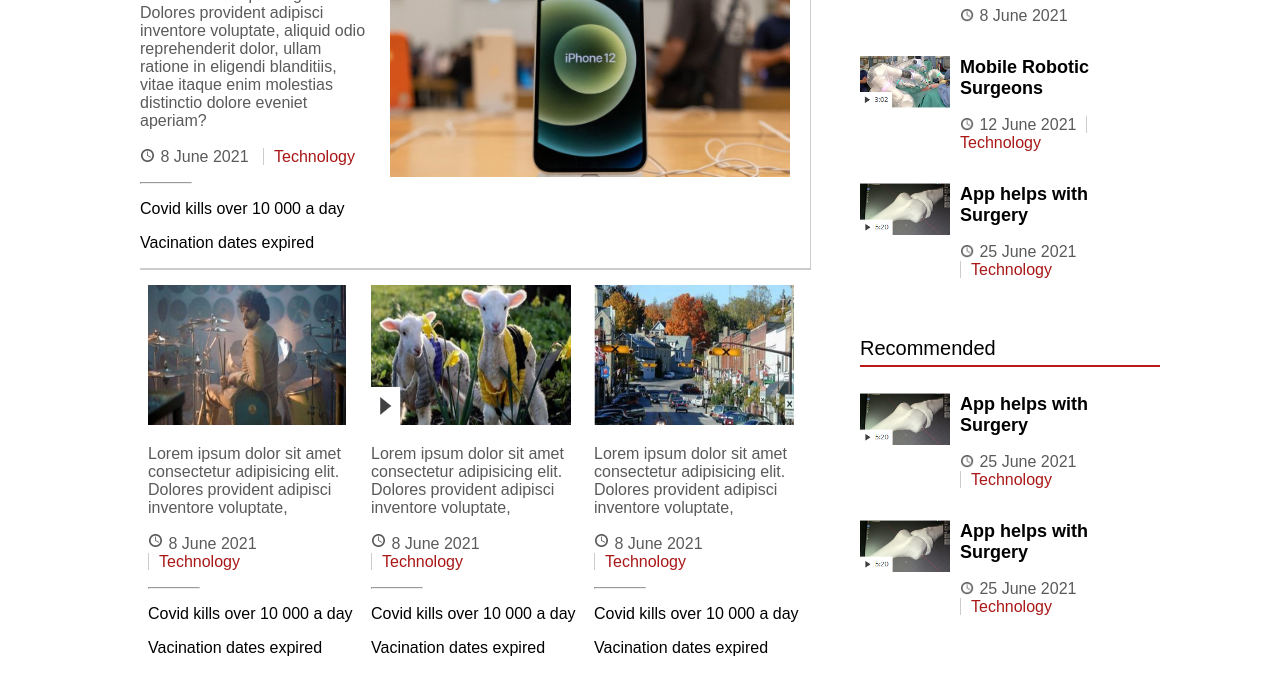
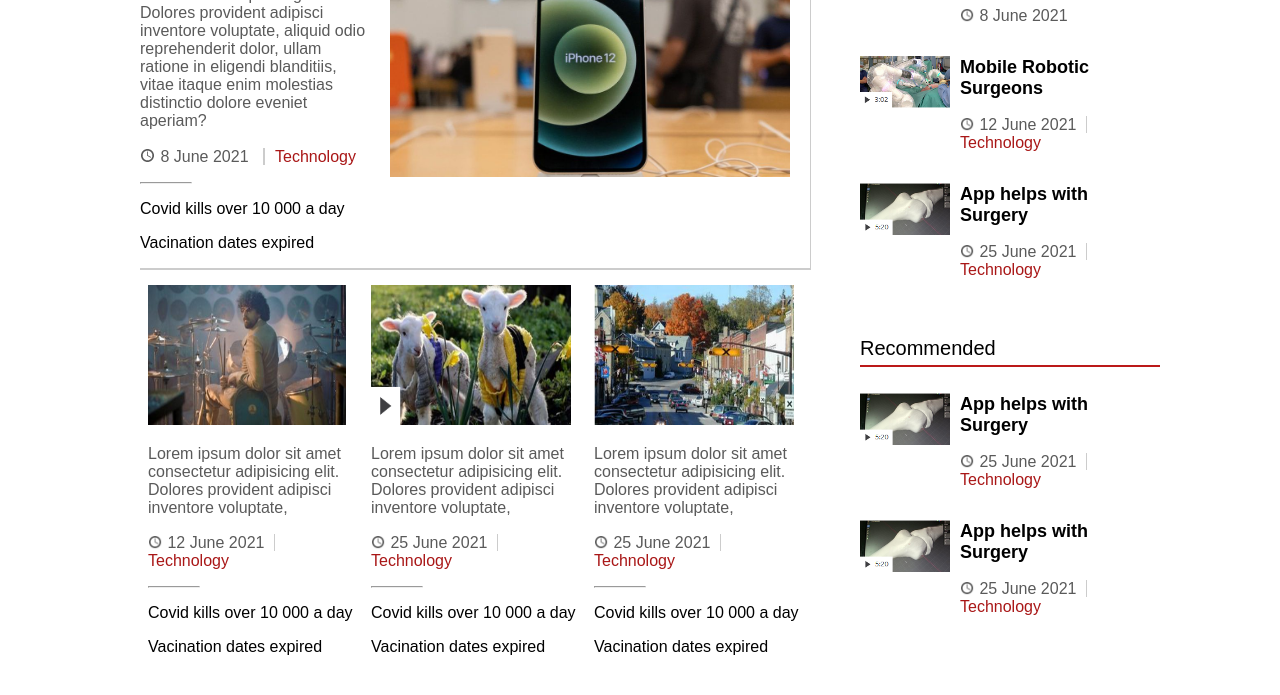
Before and after one commit to carlton2000/BBC-News, a plain HTML site: page index.html in a window 1280 px wide. Shown: the part 359-1054 px from the top of the page. Drawn offline with Linux system fonts and the light colour scheme.

Commit message:
Add files via upload
updated the column below main

```diff
--- a/index.html
+++ b/index.html
@@ -93,7 +93,7 @@
                 <div id="article-summary">
                     <p>Lorem ipsum dolor sit amet consectetur adipisicing elit. Dolores provident adipisci inventore voluptate, aliquid odio reprehenderit dolor, ullam ratione in eligendi blanditiis,
                     vitae itaque enim molestias distinctio dolore eveniet aperiam?</p>
-                    <p><img src="images/clock.png"> <span class="date">8 June 2021 </span> <a class="topic-link" href="">Technology</a></p>
+                    <p><img src="images/clock.png"> <span class="date border-right">8 June 2021 </span> <a class="topic-link" href="">Technology</a></p>
 
                     <hr id="article-hr" align="left">
                     <p><a class="article-link" href="">Covid kills over 10 000 a day</a></p>
@@ -109,7 +109,7 @@
                 <div id="column-article-summary">
                     <img id="seperate-article-image" src="images/article4.png">
                     <p>Lorem ipsum dolor sit amet consectetur adipisicing elit. Dolores provident adipisci inventore voluptate,</p>
-                    <p><img src="images/clock.png"> <span class="date">8 June 2021 </span> <a class="topic-link" href="">Technology</a></p>
+                    <p><img class="clock" src="images/clock.png"> <span class="date border-right">12 June 2021 </span><br><a class="topic-link no-border" href="">Technology</a></p>
 
                     <hr id="article-hr" align="left">
                     <p><a class="article-link" href="">Covid kills over 10 000 a day</a></p>
@@ -120,7 +120,7 @@
                 <div id="column-article-summary">
                     <img id="seperate-article-image" src="images/article5.png">
                     <p>Lorem ipsum dolor sit amet consectetur adipisicing elit. Dolores provident adipisci inventore voluptate,</p>
-                    <p><img src="images/clock.png"> <span class="date">8 June 2021 </span> <a class="topic-link" href="">Technology</a></p>
+                    <p><img class="clock" src="images/clock.png"> <span class="date border-right">25 June 2021 </span> <a class="topic-link no-border" href="">Technology</a></p>
 
                     <hr id="article-hr" align="left">
                     <p><a class="article-link" href="">Covid kills over 10 000 a day</a></p>
@@ -131,7 +131,7 @@
                 <div id="column-article-summary">
                     <img id="seperate-article-image" src="images/article6.png">
                     <p>Lorem ipsum dolor sit amet consectetur adipisicing elit. Dolores provident adipisci inventore voluptate,</p>
-                    <p><img src="images/clock.png"> <span class="date">8 June 2021 </span> <a class="topic-link" href="">Technology</a></p>
+                    <p><img class="clock" src="images/clock.png"> <span class="date border-right">25 June 2021 </span> <a class="topic-link no-border" href="">Technology</a></p>
 
                     <hr id="article-hr" align="left">
                     <p><a class="article-link" href="">Covid kills over 10 000 a day</a></p>
@@ -164,7 +164,7 @@
             <img  class="article-side-image" src="images/article3.png">
             <div class="side-article">
                 <p class="watch-listen-link"><a href="">App helps with Surgery</a></p>
-                <p><img class="clock" src="images/clock.png"> <span class="date">25 June 2021 </span> <a class="topic-link" href="">Technology</a></p>
+                <p><img class="clock" src="images/clock.png"> <span class="date border-right">25 June 2021 </span> <a class="topic-link no-border" href="">Technology</a></p>
 
             </div>
 
@@ -174,7 +174,7 @@
             <img  class="article-side-image" src="images/article3.png">
             <div class="side-article">
                 <p class="watch-listen-link"><a href="">App helps with Surgery</a></p>
-                <p><img class="clock" src="images/clock.png"> <span class="date">25 June 2021 </span> <a class="topic-link" href="">Technology</a></p>
+                <p><img class="clock" src="images/clock.png"> <span class="date border-right">25 June 2021 </span> <a class="topic-link no-border" href="">Technology</a></p>
 
             </div>
 
@@ -183,7 +183,7 @@
             <img  class="article-side-image" src="images/article3.png">
             <div class="side-article">
                 <p class="watch-listen-link"><a href="">App helps with Surgery</a></p>
-                <p><img class="clock" src="images/clock.png"> <span class="date">25 June 2021 </span> <a class="topic-link" href="">Technology</a></p>
+                <p><img class="clock" src="images/clock.png"> <span class="date border-right">25 June 2021 </span> <a class="topic-link no-border" href="">Technology</a></p>
 
             </div>
 
```
